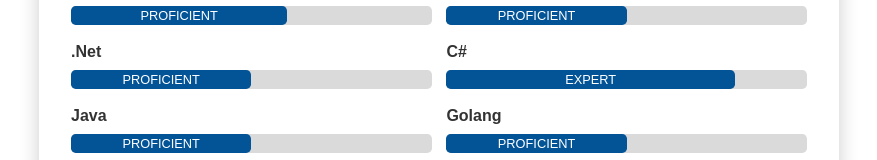
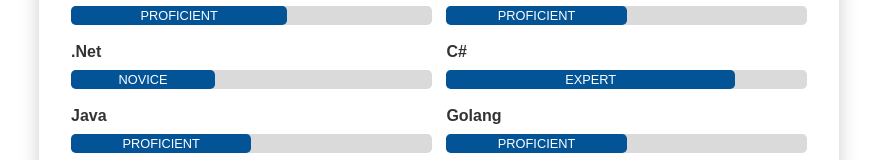
Before and after one commit to ubaumann/ubaumann.ch, a React (Create React App) app: page / in a window 1280 px wide. Shown: the part 1141-1301 px from the top of the page, without its empty margins (201-1078 px from the left). Built offline with nearby package versions, Linux system fonts and the light colour scheme.

Commit message:
updated skills and added CNAME file

```diff
--- a/src/components/Skills/Skills.scss
+++ b/src/components/Skills/Skills.scss
@@ -22,10 +22,6 @@
     .Skills {
         &-ProgressBar {
             width: 100%;
-
-            & .ProgressBar-Level {
-                font-size: 0.8rem;
-            }
         }
     }
 }
--- a/src/components/Skills/Skills.tsx
+++ b/src/components/Skills/Skills.tsx
@@ -11,7 +11,7 @@
                 <ProgressBar cssClass='Skills-ProgressBar' name='SCSS' progress={80} />
                 <ProgressBar cssClass='Skills-ProgressBar' name='Typescript' progress={60} />
                 <ProgressBar cssClass='Skills-ProgressBar' name='React' progress={50} />
-                <ProgressBar cssClass='Skills-ProgressBar' name='.Net' progress={50} />
+                <ProgressBar cssClass='Skills-ProgressBar' name='.Net' progress={40} />
                 <ProgressBar cssClass='Skills-ProgressBar' name='C#' progress={80} />
                 <ProgressBar cssClass='Skills-ProgressBar' name='Java' progress={50} />
                 <ProgressBar cssClass='Skills-ProgressBar' name='Golang' progress={50} />
```
Also changed, not shown: 1 other file (tests, documents, lock files or other folders).
